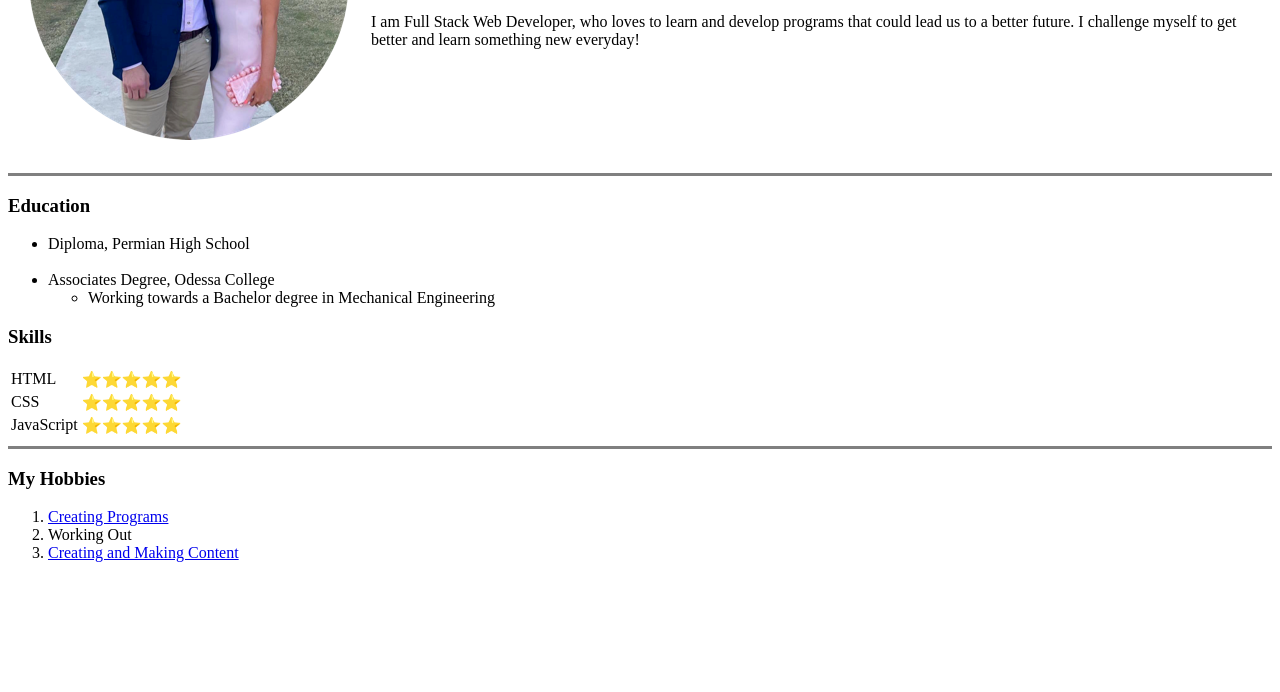
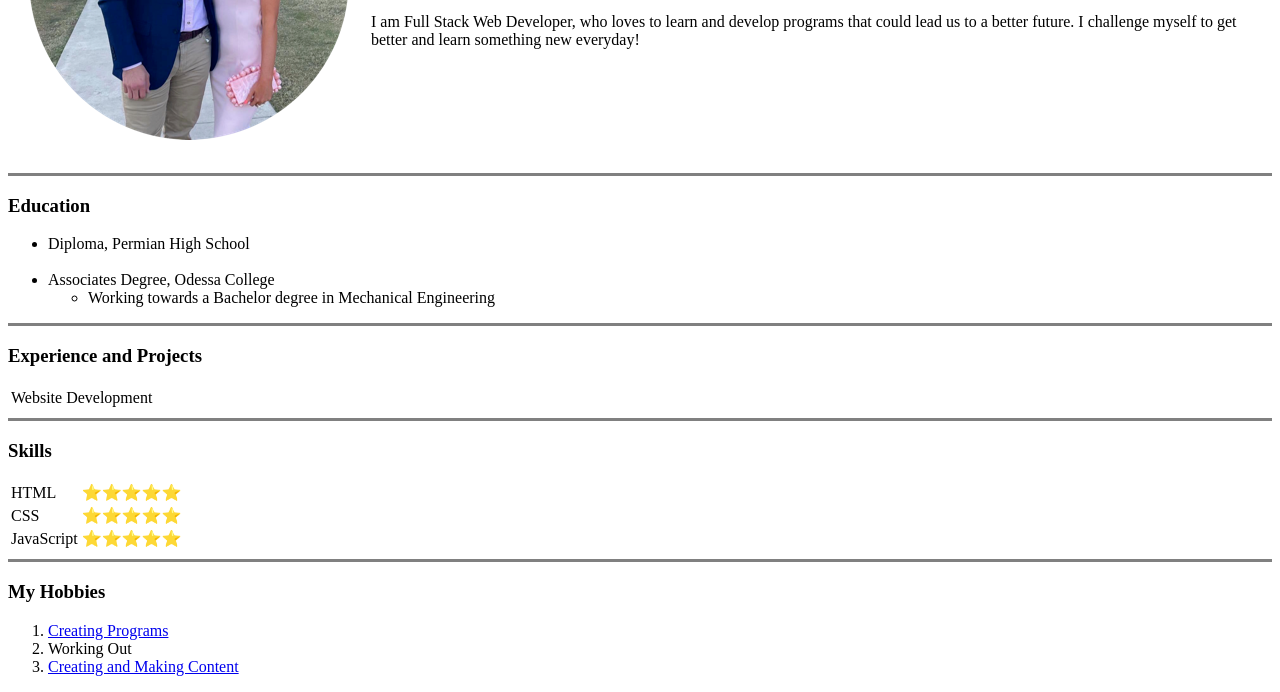
Before and after one commit to BryptoBlood/cv, a plain HTML site: page index.html in a window 1280 px wide. Shown: the part 209-901 px from the top of the page. Before the commit the page ends 800 px from the top, so only its background shows below. Drawn offline with Linux system fonts and the light colour scheme.

Commit message:
Update index.html

```diff
--- a/index.html
+++ b/index.html
@@ -29,6 +29,13 @@
       <li>Working towards a Bachelor degree in Mechanical Engineering</li>
     </ul>
   </ul>
+  <hr size="3" noshade>
+  <h3>Experience and Projects</h3>
+  <table>
+    <tr>
+      <td>Website Development</td>
+  </table>
+  <hr size="3" noshade>
   <h3>Skills</h3>
   <table>
     <tr>
```
